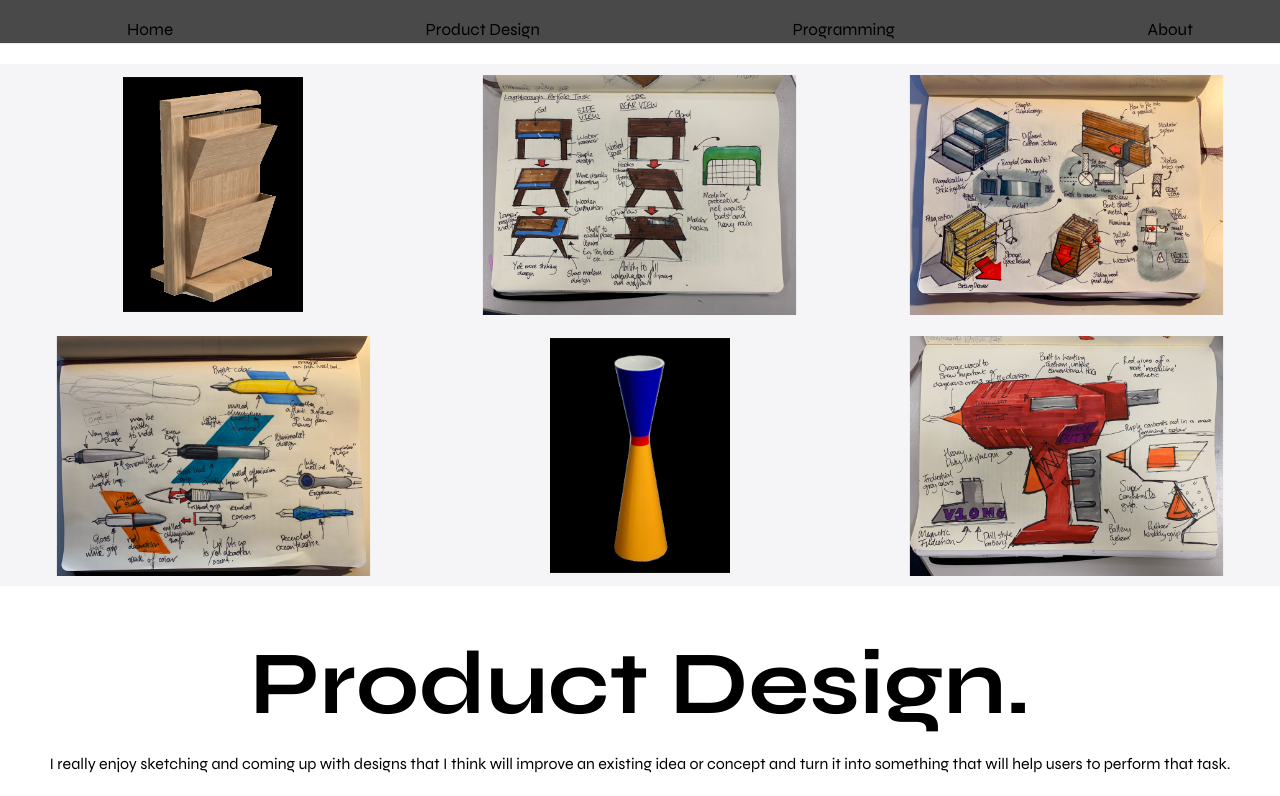
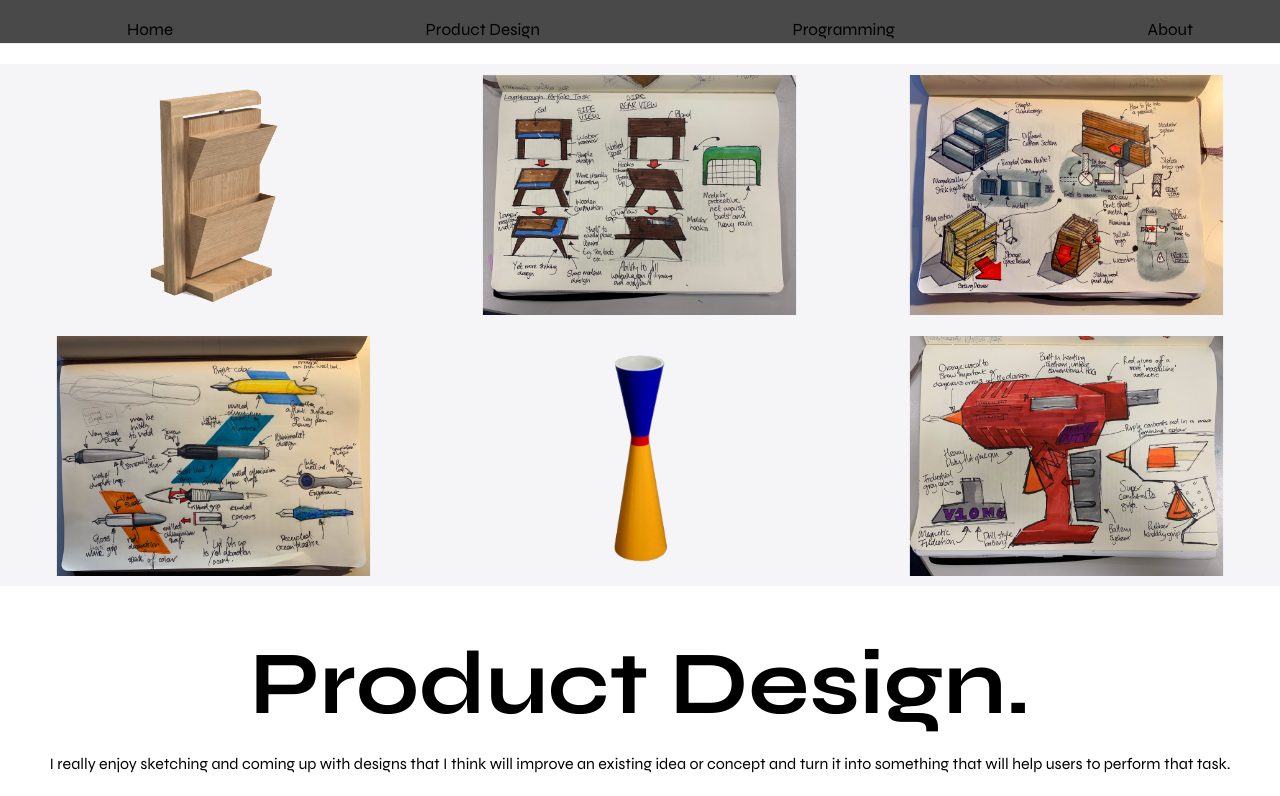
Before and after one commit to Magicoo51889/Jack-Foot-Website, a Next.js app: page /productDesign in a window 1280 px wide. Shown: the top 796 px of the page. Built offline with nearby package versions, Linux system fonts and the light colour scheme.

Commit message:
Some images don't work properly in AVIF

```diff
--- a/pages/productDesign.tsx
+++ b/pages/productDesign.tsx
@@ -17,11 +17,11 @@ const productDesignPage = () => {
           <div className={styles.twoOneGrid}>
             <div className={styles.gridChild} style={{background:'#F5F5F7'}}>
               <div className={styles.twoThreeGrid}>
-                <Image src="/productDesignPage/NEA_Final_Design.avif" alt='NEA Final Design' className={styles.gridChildImageVert} width={200} height={261}/>
+                <Image src="/productDesignPage/NEA_Final_Design.png" alt='NEA Final Design' className={styles.gridChildImageVert} width={200} height={261}/>
                 <Image src="/productDesignPage/Loughborough_Design_Task.avif" alt='Loughbororogh Design Task' className={styles.gridChildImageHoriz} width={261} height={200}/>
                 <Image src="/productDesignPage/Storage_Drawings.avif" alt='Drawings' className={styles.gridChildImageHoriz} width={261} height={200}/>
                 <Image src="/productDesignPage/IMG_4128.avif" alt='Pen Design' className={styles.gridChildImageHoriz} width={261} height={200}/>
-                <Image src="/productDesignPage/7C4EF3E1-1493-4BA3-A28B-0F7CFD3B5D56.avif" alt='Lamp Design' className={styles.gridChildImageVert} width={200} height={261} />
+                <Image src="/productDesignPage/7C4EF3E1-1493-4BA3-A28B-0F7CFD3B5D56.png" alt='Lamp Design' className={styles.gridChildImageVert} width={200} height={261} />
                 <Image src="/productDesignPage/Hot_Glue_Gun_Red.avif" alt='Hot Glue Gun Design' className={styles.gridChildImageHoriz} width={261} height={200}/>
               </div>
             </div>
```
Also changed, not shown: public/productDesignPage/7C4EF3E1-1493-4BA3-A28B-0F7CFD3B5D56.png (added), public/productDesignPage/NEA_Final_Design.png (added).
